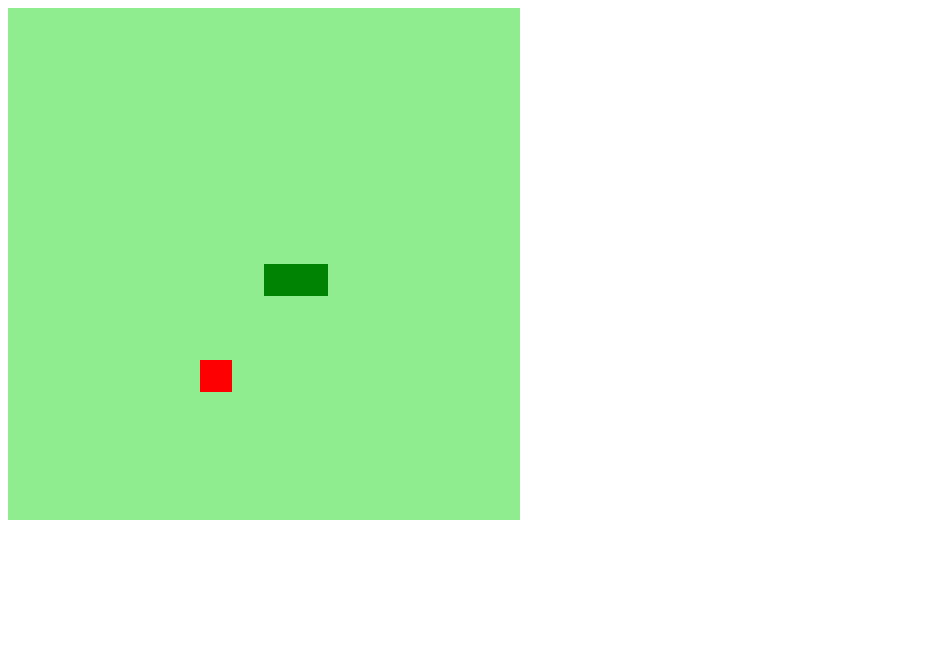
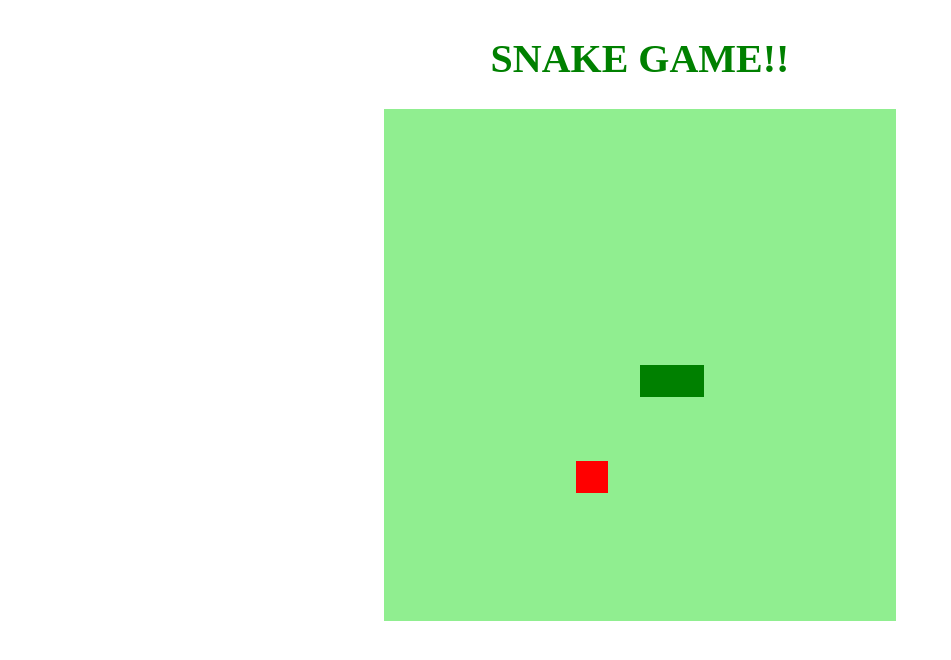
Before and after one commit to roscelivita/DIO_snake_game, a plain HTML site: page index.html in a window 1280 px wide. Shown: the whole page, without its empty margins (0-951 px from the left). Drawn offline with Linux system fonts and the light colour scheme.

Commit message:
adicionando alguns estilos

```diff
--- a/index.html
+++ b/index.html
@@ -9,6 +9,7 @@
     <script defer src="script.js"></script>
 </head>
 <body>
+    <h1>SNAKE GAME!!</h1>
     <canvas id="snake" width="512" height="512"></canvas>
 </body>
 </html>
--- a/style.css
+++ b/style.css
@@ -0,0 +1,11 @@
+body{
+    display: flex;
+    flex-direction: column;
+    justify-content: center;
+    align-items: center;
+}
+
+h1{
+    color: green;
+    font-size: 2.5em;
+}
```
